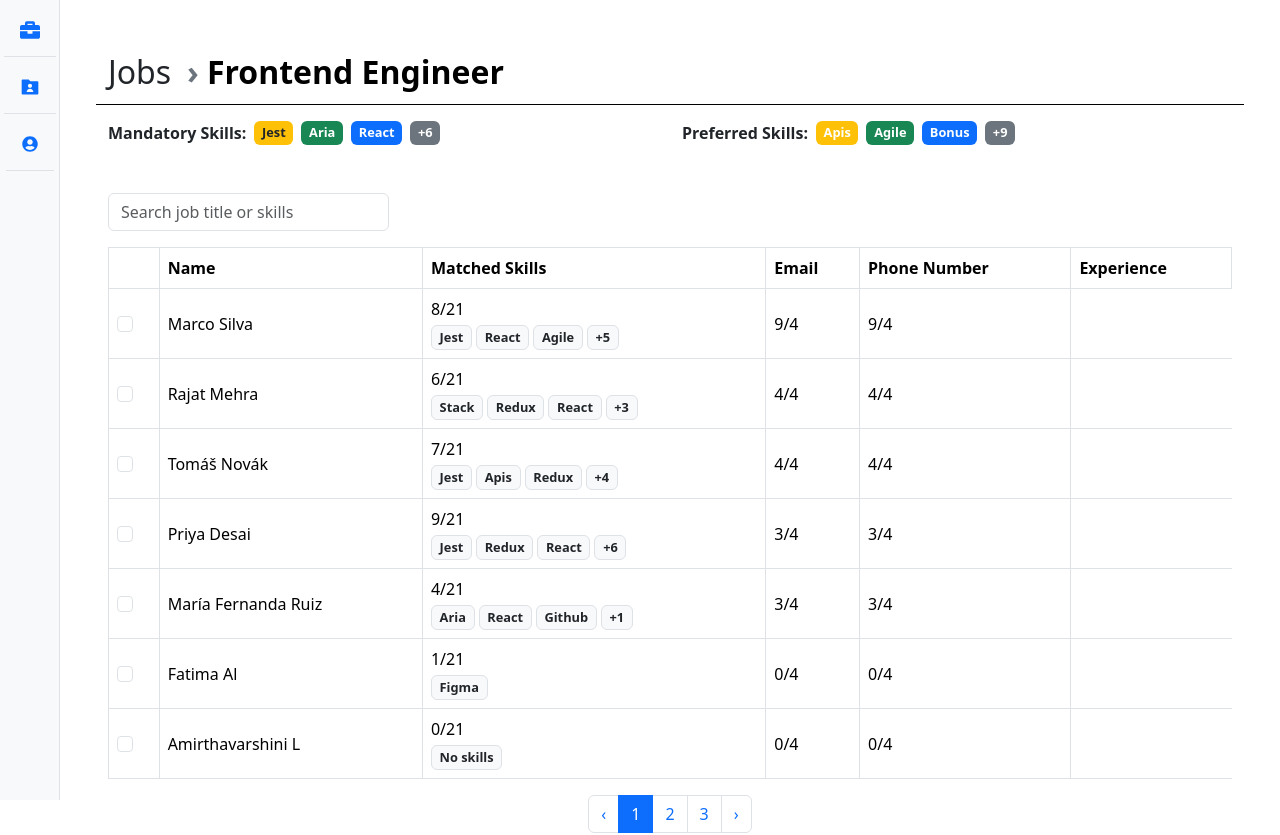
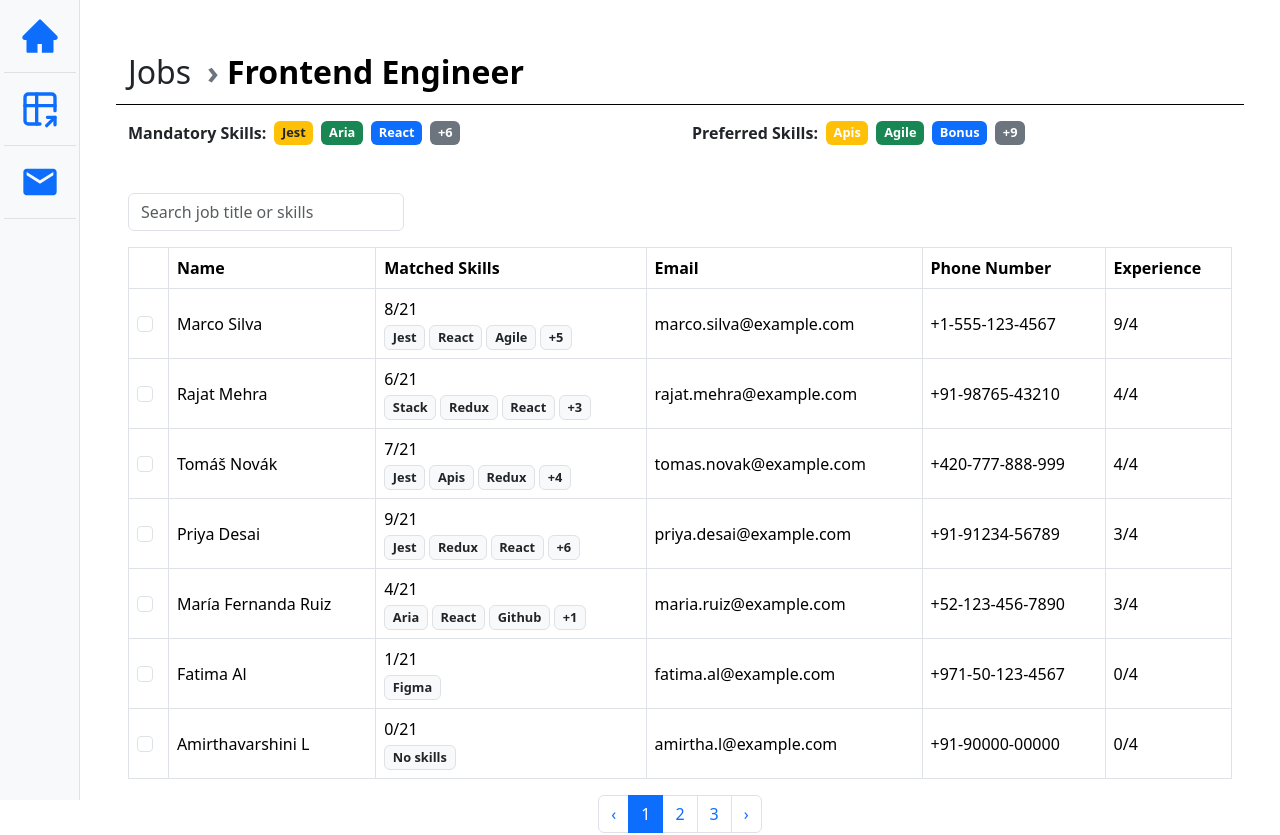
Before and after one commit to rejoyj/Resume-Filter, a React (Vite) app in the folder Resume-Filter/: page / in a window 1280 px wide. Shown: the top 835 px of the page. Built offline with nearby package versions, Linux system fonts and the light colour scheme.

Commit message:
Table and Navbar Update

```diff
--- a/Resume-Filter/src/components/Page.jsx
+++ b/Resume-Filter/src/components/Page.jsx
@@ -18,44 +18,59 @@ const candidates = [
     matched: "8/21",
     skills: ["Jest", "React", "Agile", "+5"],
     experience: "9/4",
+    email: "marco.silva@example.com",
+    phone: "+1-555-123-4567"
   },
   {
     name: "Rajat Mehra",
     matched: "6/21",
     skills: ["Stack", "Redux", "React", "+3"],
     experience: "4/4",
+    email: "rajat.mehra@example.com",
+    phone: "+91-98765-43210"
   },
   {
     name: "Tomáš Novák",
     matched: "7/21",
     skills: ["Jest", "Apis", "Redux", "+4"],
     experience: "4/4",
+    email: "tomas.novak@example.com",
+    phone: "+420-777-888-999"
   },
   {
     name: "Priya Desai",
     matched: "9/21",
     skills: ["Jest", "Redux", "React", "+6"],
     experience: "3/4",
+    email: "priya.desai@example.com",
+    phone: "+91-91234-56789"
   },
   {
     name: "María Fernanda Ruiz",
     matched: "4/21",
     skills: ["Aria", "React", "Github", "+1"],
     experience: "3/4",
+    email: "maria.ruiz@example.com",
+    phone: "+52-123-456-7890"
   },
   {
     name: "Fatima Al",
     matched: "1/21",
     skills: ["Figma"],
     experience: "0/4",
+    email: "fatima.al@example.com",
+    phone: "+971-50-123-4567"
   },
   {
     name: "Amirthavarshini L",
     matched: "0/21",
     skills: ["No skills"],
     experience: "0/4",
-  },
+    email: "amirtha.l@example.com",
+    phone: "+91-90000-00000"
+  }
 ];
+
 
 const Page = () => {
   return (
@@ -140,7 +155,8 @@ const Page = () => {
                     ))}
                   </div>
                 </td>
-                <td>{candidate.experience}</td>
+                <td>{candidate.email}</td>
+                <td>{candidate.phone}</td>
                 <td>{candidate.experience}</td>
               </tr>
             ))}
@@ -155,7 +171,19 @@ const Page = () => {
           <Pagination.Item >{3}</Pagination.Item>
           <Pagination.Next />
         </Pagination>
+
+
+        <Row>
+        <Col>1 of 3</Col>
+        <Col>2 of 3</Col>
+        <Col>3 of 3</Col>
+      </Row>
+
+            <Button variant="outline-primary">Primary</Button>
+
       </Container>
+
+
     </>
   );
 };
--- a/Resume-Filter/src/components/SideBar.jsx
+++ b/Resume-Filter/src/components/SideBar.jsx
@@ -1,7 +1,9 @@
 import React from 'react';
 import { Nav } from 'react-bootstrap';
 import { FaBriefcase, FaUserCircle } from "react-icons/fa";
-import { RiFolderUserFill } from "react-icons/ri";
+import { AiFillHome } from "react-icons/ai";
+import { TbTableShare } from "react-icons/tb";
+import { MdEmail } from "react-icons/md";
 
 
 const SideBar = () => {
@@ -9,19 +11,19 @@ const SideBar = () => {
 
      <Nav
       className="flex-column align-items-center bg-light border-end vh-100"
-      style={{ width: '60px' }}>
+      style={{ width: '80px' }}>
 
 
-      <Nav.Link  className="py-3 border-bottom" title="Jobs">
-        <FaBriefcase size={20}/>
+      <Nav.Link  className="py-3 border-bottom" title="Home">
+        <AiFillHome size={40} />
       </Nav.Link>
 
-        <Nav.Link  className="py-3 border-bottom" title="Candidates">
-       <RiFolderUserFill size={20} />
+        <Nav.Link  className="py-3 border-bottom" title="Results">
+       <TbTableShare size={40} />
       </Nav.Link>
 
-    <Nav.Link  className="py-3 border-bottom" title="Candidates">
-      <FaUserCircle />
+    <Nav.Link  className="py-3 border-bottom" title="Email">
+      <MdEmail size={40} />
       </Nav.Link>
 
     </Nav>
```
